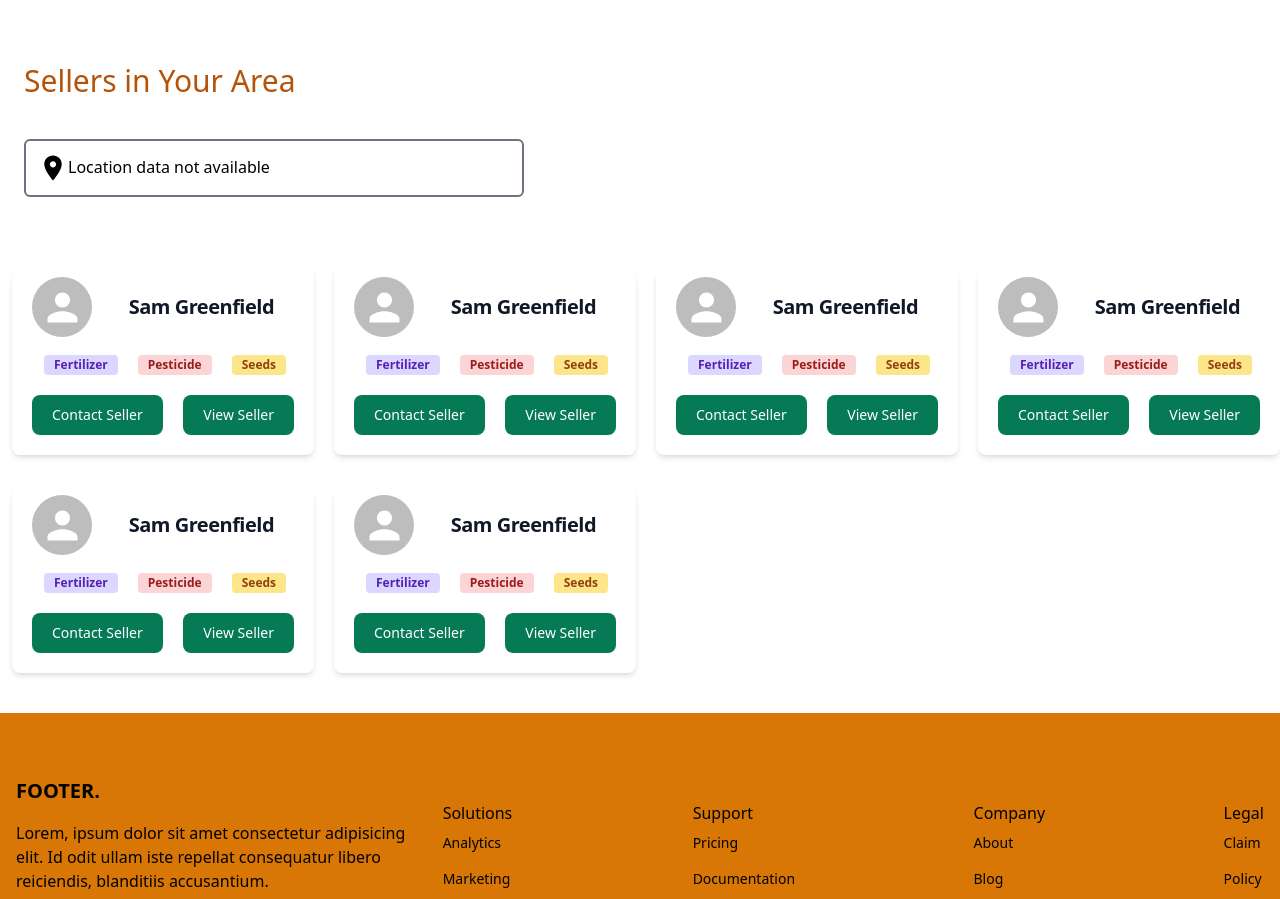
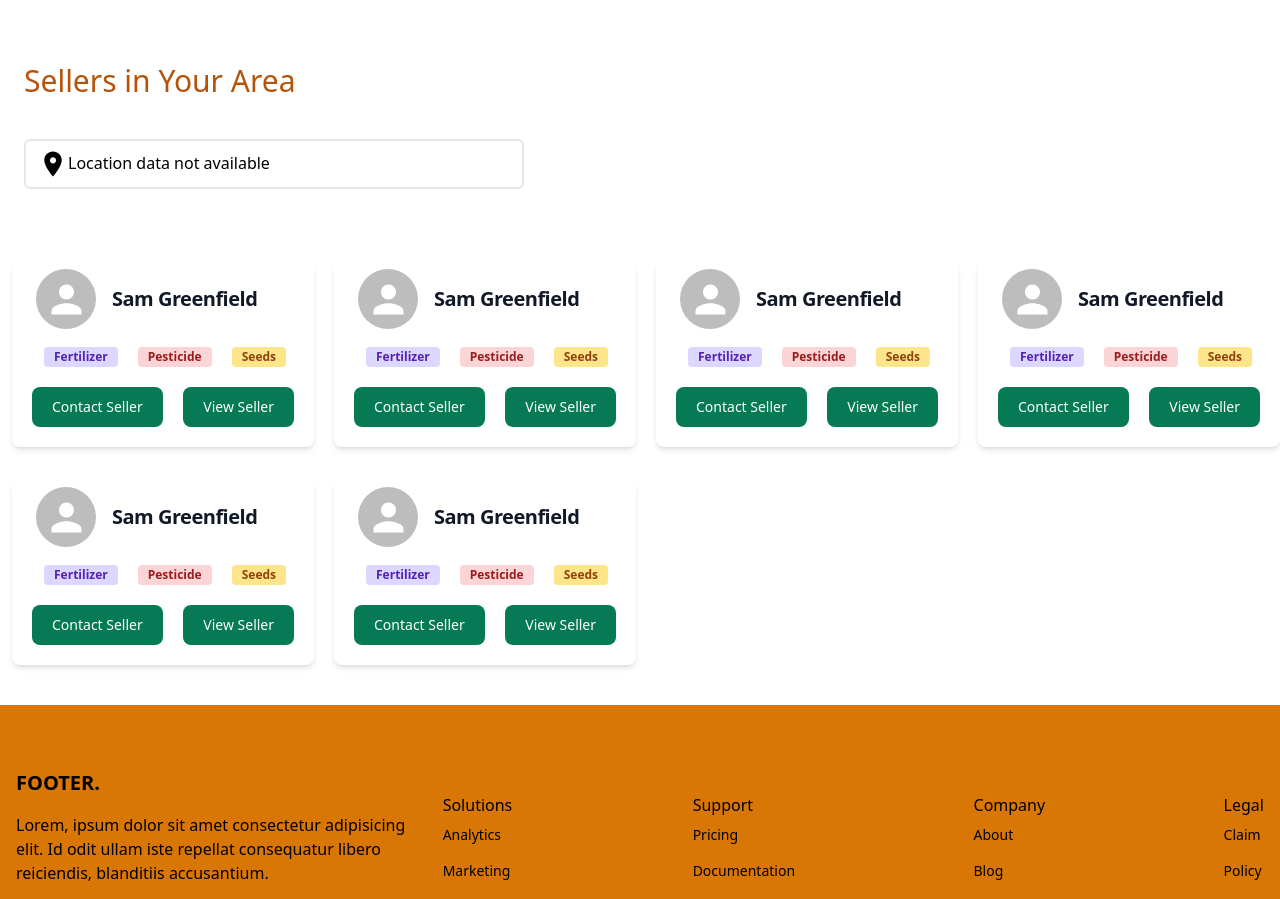
Before and after one commit to SanduniSrikantha/AgroTechPWA, a React (Vite) app: page /home in a window 1280 px wide. Shown: the part 1900-2799 px from the top of the page. Built offline with nearby package versions, Linux system fonts and the light colour scheme; no server answers; sample sign-in values are in the browser's storage.

Commit message:
Seller View Completed

```diff
--- a/src/components/Location.jsx
+++ b/src/components/Location.jsx
@@ -9,7 +9,7 @@ const Location = () => {
       <div class="container mx-auto px-6">
         <h2 class="text-3xl font-semi-bold text-amber-700 mb-10">Sellers in Your Area</h2>
             <div class="grid grid-cols-1 xl:grid-cols-2 gap-5 md:grid-cols-2 place-items-start">
-                <div class="border-solid border-2 border-gray-500 flex py-3 px-3 rounded-md sm:w-[500px]">
+                <div class="border-2 flex py-2 px-3 rounded-md sm:w-[500px]">
                     <div class=""><PlaceIcon sx={{ fontSize: 30 }}/></div>
                     <div class="pt-0.5">
                     {
--- a/src/components/Seller1.jsx
+++ b/src/components/Seller1.jsx
@@ -8,17 +8,17 @@ const Seller1 = () => {
 
     // Function to handle the "View" button click and navigate to the productview page
     const handleViewButtonClick = () => {
-      navigate('/productview'); // Use navigate to navigate to the "/productview" route
+      navigate('/sellerview'); // Use navigate to navigate to the "/productview" route
     };
   return (
 
 
 
-		<><div class="px-5 pb-5  ">
-            <div class="flex items-center justify-between py-2">
+		<><div class="md:px-5 lg:px-5 px-6 pb-5  ">
+            <div class="flex items-center justify-start py-2 px-1">
                 <Avatar style={{ width: '60px', height: '60px' }}/>
                 <a href="#">
-                  <h3 class="text-gray-900 font-semibold text-xl tracking-tight dark:text-white mr-5">Sam Greenfield</h3>
+                  <h3 class="text-gray-900 font-semibold text-xl tracking-tight dark:text-white mr-5 ml-4">Sam Greenfield</h3>
                 </a>
 
             </div>
@@ -26,20 +26,20 @@ const Seller1 = () => {
 
               <div class="flex items-center mt-2.5 mb-5">
 
-                  <span class="bg-purple-200 text-purple-800  text-xs font-semibold mr-2 px-2.5 py-0.5 rounded dark:bg-blue-200 dark:text-blue-800 ml-3">Fertilizer</span>
-                  <span class="bg-red-200 text-red-800  text-xs font-semibold mr-2 px-2.5 py-0.5 rounded dark:bg-blue-200 dark:text-blue-800 ml-3">Pesticide</span>
-                  <span class="bg-amber-200 text-amber-800  text-xs font-semibold mr-2 px-2.5 py-0.5 rounded dark:bg-blue-200 dark:text-blue-800 ml-3">Seeds</span>
+                  <span class="bg-purple-200 text-purple-800  text-xs font-semibold mr-2 lg:px-2.5 md:px-2.5 px-4 py-0.5 rounded dark:bg-blue-200 dark:text-blue-800 ml-3">Fertilizer</span>
+                  <span class="bg-red-200 text-red-800  text-xs font-semibold mr-2 lg:px-2.5 md:px-2.5 px-4 py-0.5 rounded dark:bg-blue-200 dark:text-blue-800 ml-3">Pesticide</span>
+                  <span class="bg-amber-200 text-amber-800  text-xs font-semibold mr-2 lg:px-2.5 md:px-2.5 px-4 py-0.5 rounded dark:bg-blue-200 dark:text-blue-800 ml-3">Seeds</span>
               </div>
               <div class="flex items-center justify-between">
               <button
-            onClick={handleViewButtonClick}
-            className="text-white bg-green-600 hover:bg-green-800 focus:ring-4 focus:ring-green-300 font-medium rounded-lg text-sm px-5 py-2.5 text-center dark:bg-blue-600 dark:hover:bg-blue-700 dark:focus:ring-blue-800"
+
+            className="text-white bg-green-600 hover:bg-green-800 focus:ring-4 focus:ring-green-300 font-medium rounded-lg text-sm px-5 py-2.5 lg:ml-0 md:ml-0 ml-2 text-center dark:bg-blue-600 dark:hover:bg-blue-700 dark:focus:ring-blue-800"
           >
             Contact Seller
           </button>
                   <button
             onClick={handleViewButtonClick}
-            className="text-white bg-green-600 hover:bg-green-800 focus:ring-4 focus:ring-green-300 font-medium rounded-lg text-sm px-5 py-2.5 text-center dark:bg-blue-600 dark:hover:bg-blue-700 dark:focus:ring-blue-800"
+            className="text-white bg-green-600 hover:bg-green-800 focus:ring-4 focus:ring-green-300 font-medium rounded-lg text-sm px-5 py-2.5 lg:mr-0 md:mr-0 mr-2 text-center dark:bg-blue-600 dark:hover:bg-blue-700 dark:focus:ring-blue-800"
           >
             View Seller
           </button>
```
